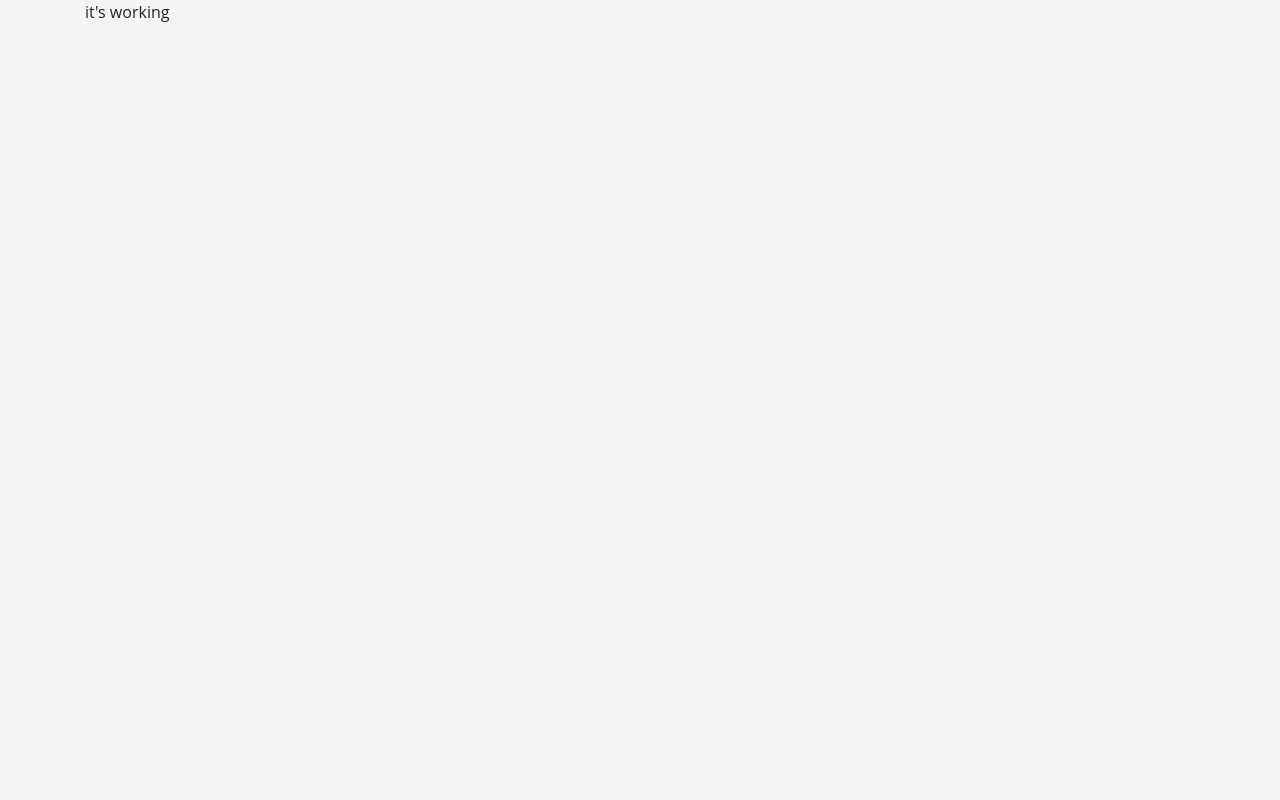
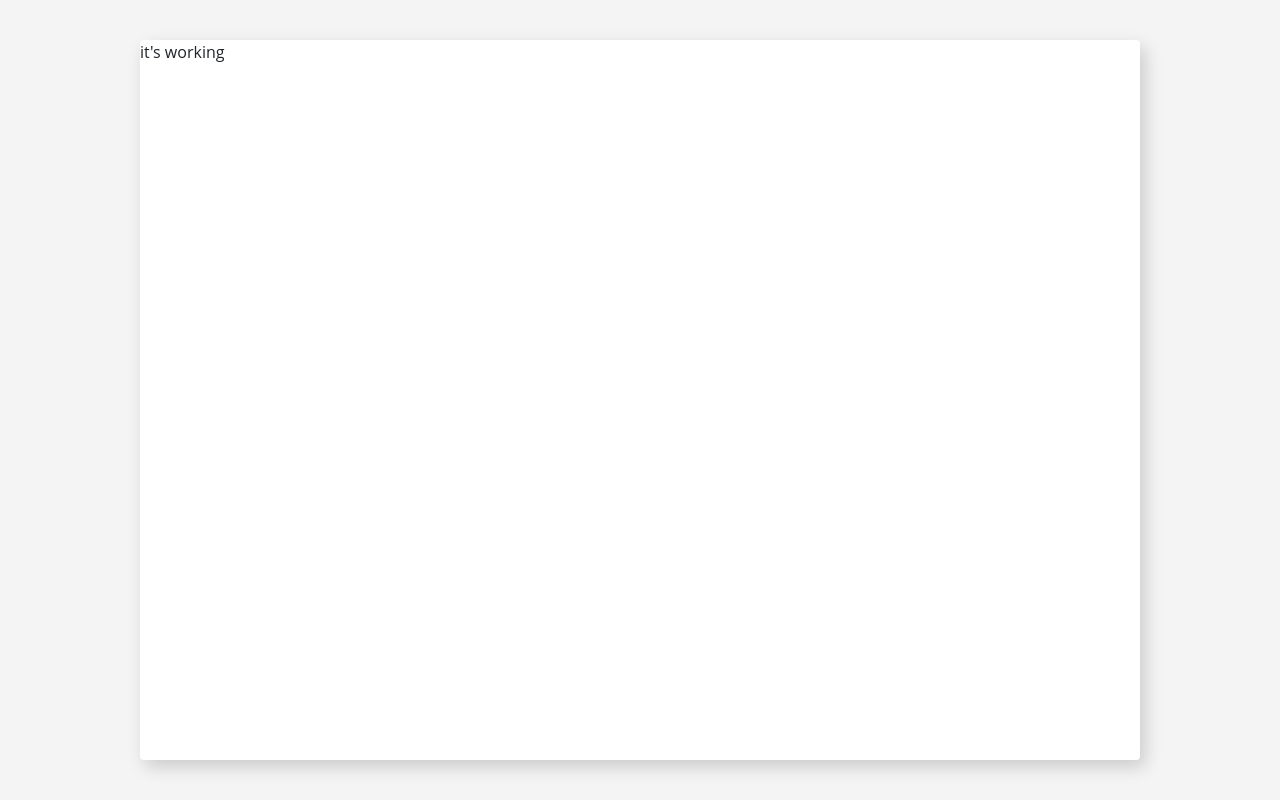
Before and after one commit to nskibiak/react-garage-redux, a React (Create React App) app: page / in a window 1280 px wide. Built offline with nearby package versions, Linux system fonts and the light colour scheme.

Commit message:
added view container

```diff
--- a/src/app.jsx
+++ b/src/app.jsx
@@ -4,7 +4,7 @@ import './application.scss';
 
 function App() {
   return(
-    <div className="test">
+    <div className="view-container">
       it's working
     </div>
   );
```
